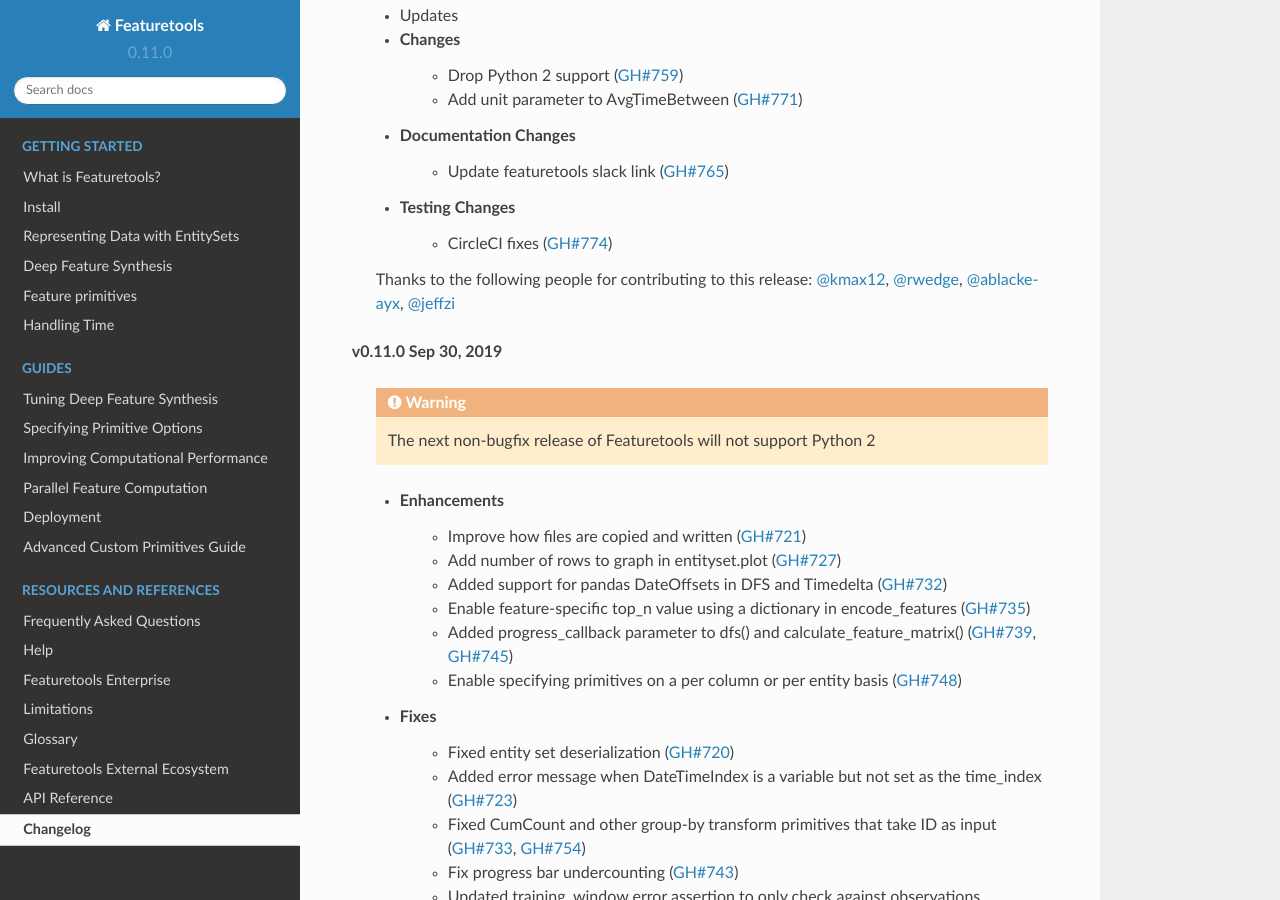
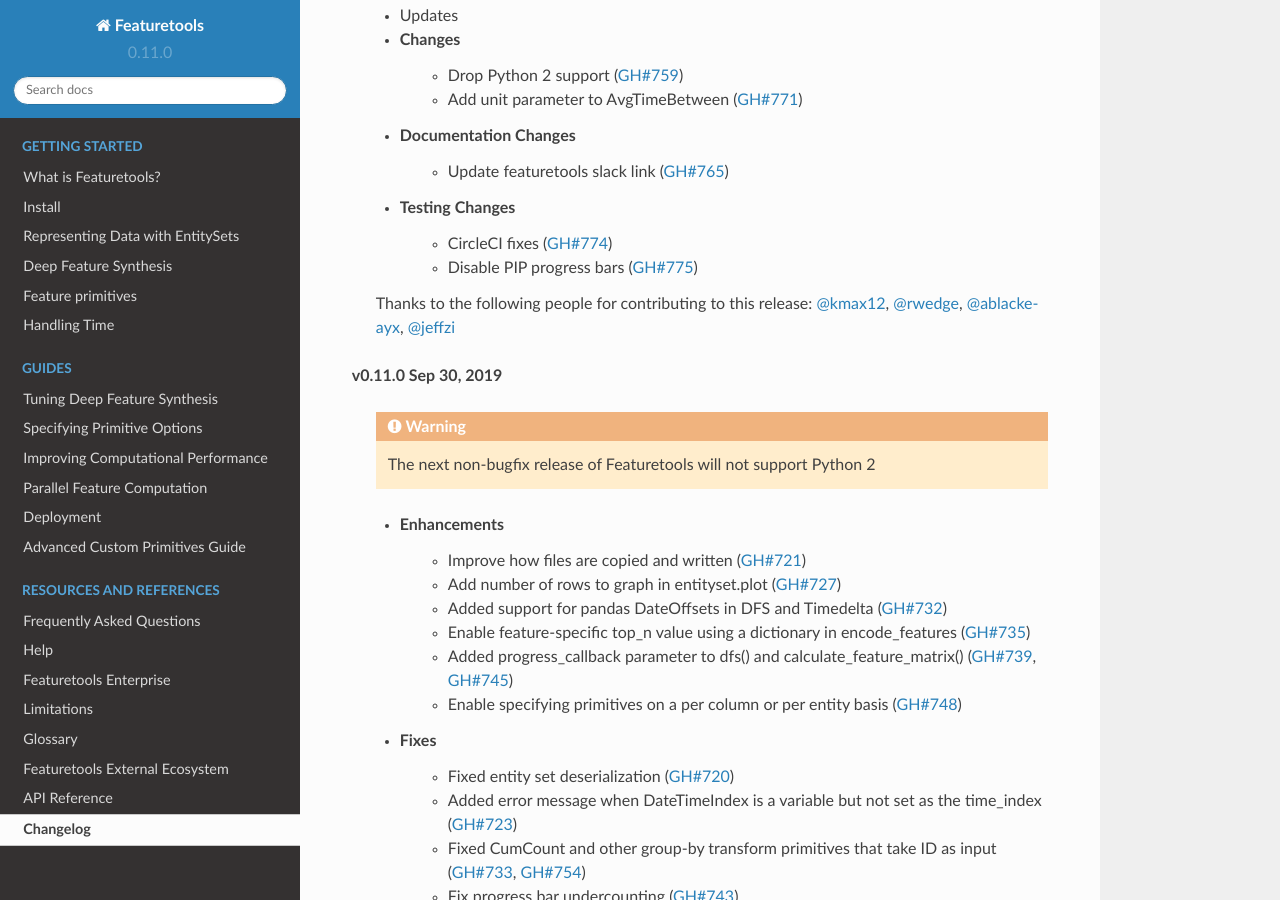
Before and after one commit to alteryx/featuretools, a Sphinx documentation site: the page built from docs/source/changelog.rst, in a window 1280 px wide and 900 px high, scrolled down 355 px. Built offline with Sphinx 7.4.7 and the Read the Docs theme 2.0.0, drawn with Linux system fonts in a browser that asks for light colours; pages that are not in the unit, such as notebooks, are missing from menus.

Commit message:
Update changelog

```diff
--- a/docs/source/changelog.rst
+++ b/docs/source/changelog.rst
@@ -15,6 +15,7 @@
         * Update featuretools slack link (:pr:`765`)
     * Testing Changes
         * CircleCI fixes (:pr:`774`)
+        * Disable PIP progress bars (:pr:`775`)
 
     Thanks to the following people for contributing to this release:
     :user:`kmax12`, :user:`rwedge`, :user:`ablacke-ayx`, :user:`jeffzi`
```
